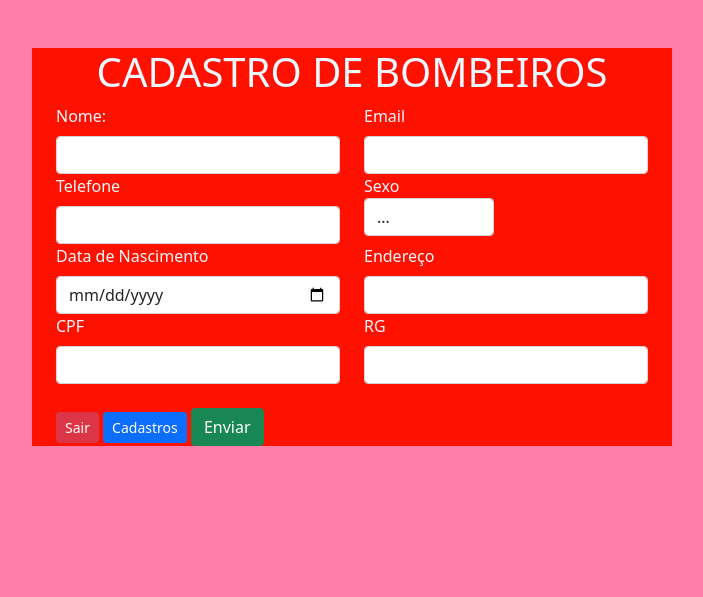
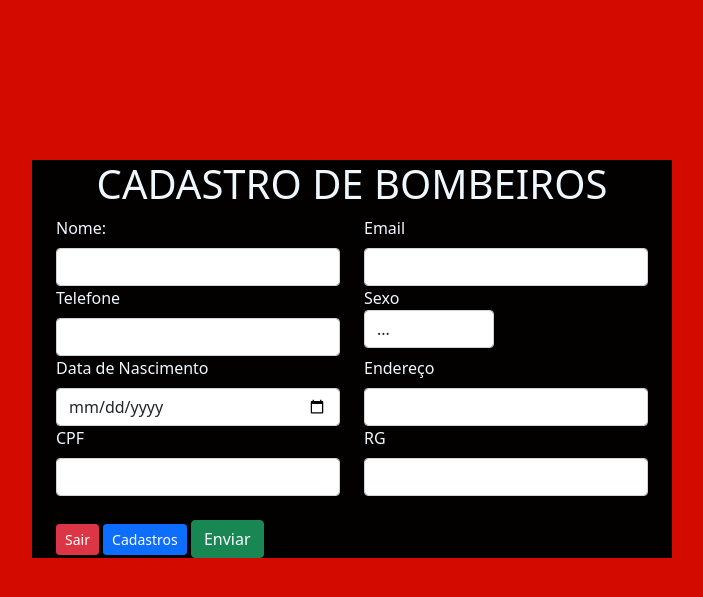
Before and after one commit to DagobertoSilva/CRUD_bombeiro, a PHP site: page /formulario.php in a window 1280 px wide. Shown: the top 597 px of the page, without its empty margins (288-991 px from the left). Run offline with PHP 8.4, Linux system fonts and the light colour scheme.

Commit message:
alterações

```diff
--- a/formulario.css
+++ b/formulario.css
@@ -1,5 +1,5 @@
 .container {
-    background-color: rgb(255, 17, 0);
+    background-color: #030000;
 }
 body{
     background-color: 	#d1b4b446;
@@ -15,5 +15,15 @@ h1{
     text-align: center;
 }
 body{
-    background-color: rgb(255, 127, 170);
+    /*padding-top:10vh;
+    background-image: url('../login/img/3.png');
+    background-position: cover;
+    background-position-y: -150px;*/
 }
+
+body{
+    background-color: #d20a00;
+    height: 200h;
+    padding-top:20vh;
+
+}
--- a/formulario.php
+++ b/formulario.php
@@ -11,9 +11,7 @@
 </head>
 
 <body>
-  <br>
-  <br>
-  <div class="container col-md-6 offset-md-3">
+  <div class="container col-md-6 offset-md-3 ">
     <h1> CADASTRO DE BOMBEIROS</h1>
 
     <form method="POST" action="salvar.php">
```
Also changed, not shown: img/bomb.jpeg.jfif (added).
